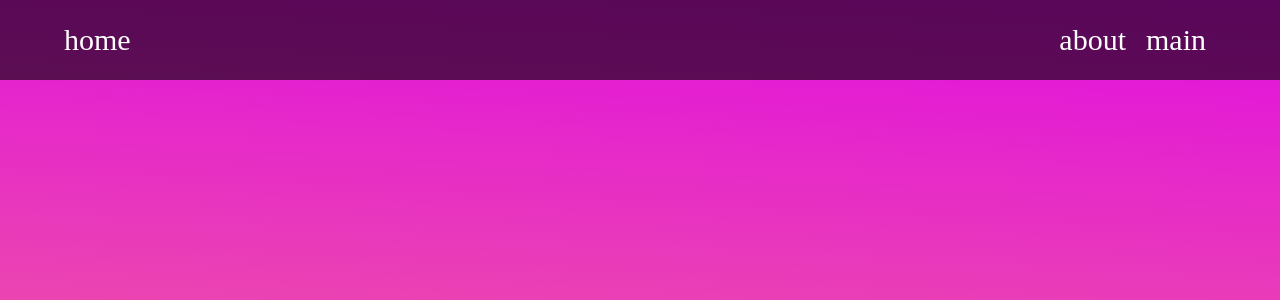
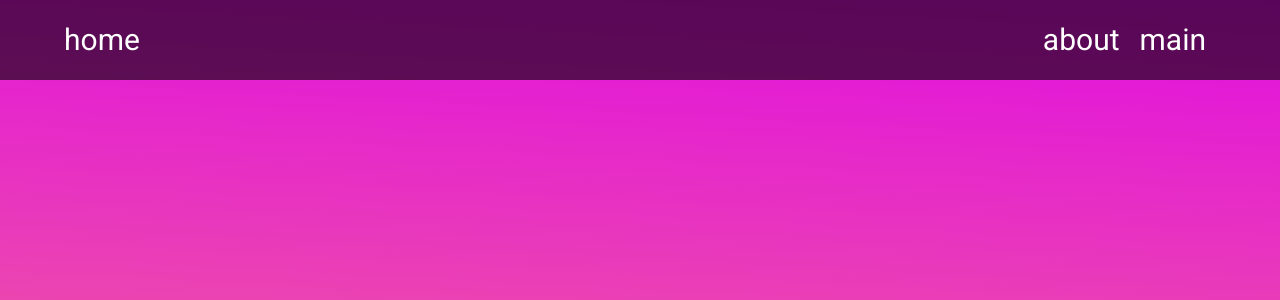
Before and after one commit to 11h00/instagram-reposter, a PHP site: page / in a window 1280 px wide. Shown: the top 300 px of the page. Run offline with PHP 8.4, Linux system fonts and the light colour scheme.

Commit message:
changed font family

```diff
--- a/css/style.css
+++ b/css/style.css
@@ -32,6 +32,7 @@ header {
   cursor: pointer;
 }
 #userbar ul div li {
+  font-family: "roboto";
   font-size: min(4vw, 30px);
 }
 #userbar ul :nth-child(2) {
--- a/scss/style.scss
+++ b/scss/style.scss
@@ -30,6 +30,7 @@ header{
             line-height: 2;
             margin: 0;
             li{
+                font-family: 'roboto';
                 font-size: $navbar_text;
             }
         }
```
Also changed, not shown: 1 other file.
